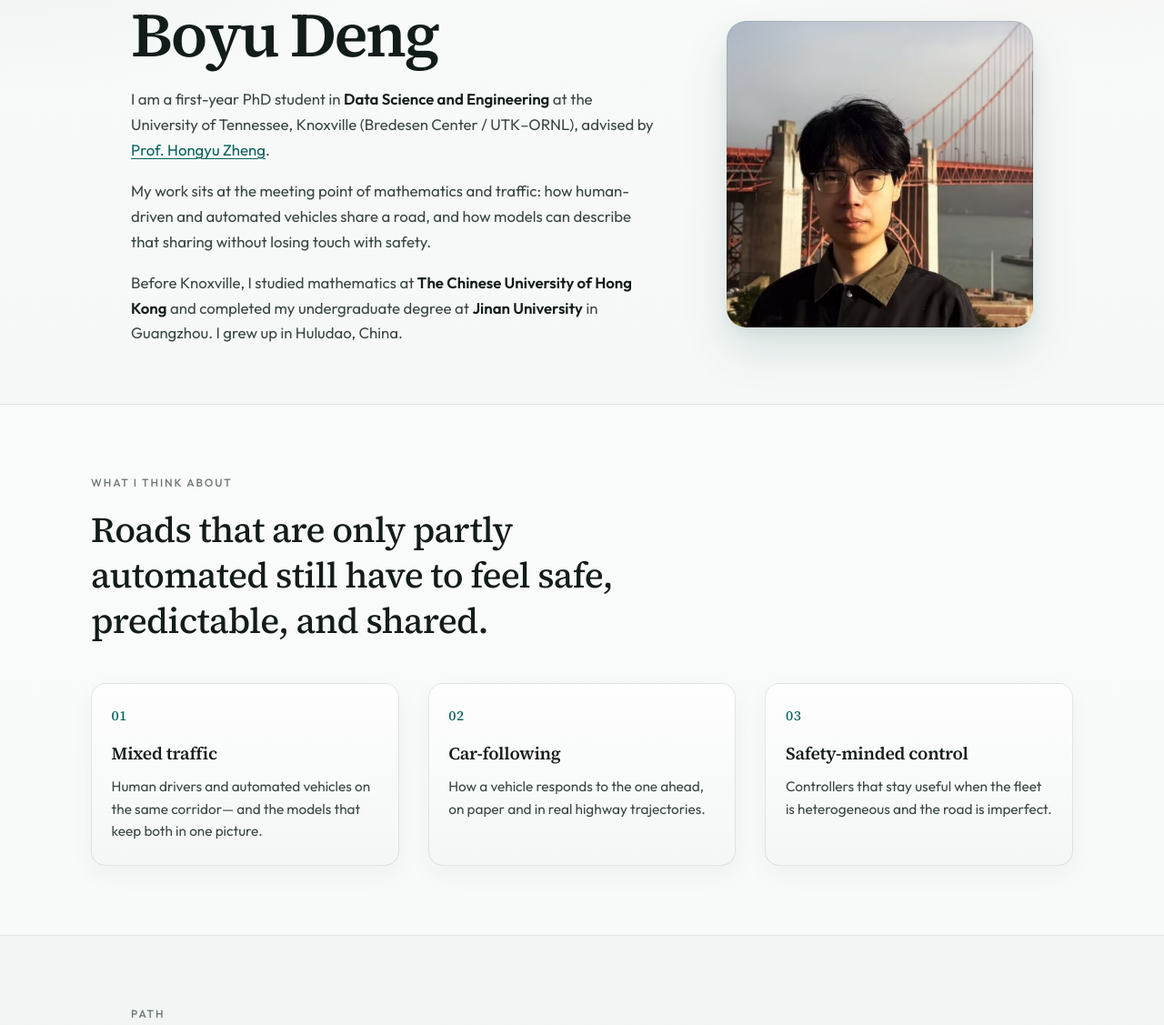
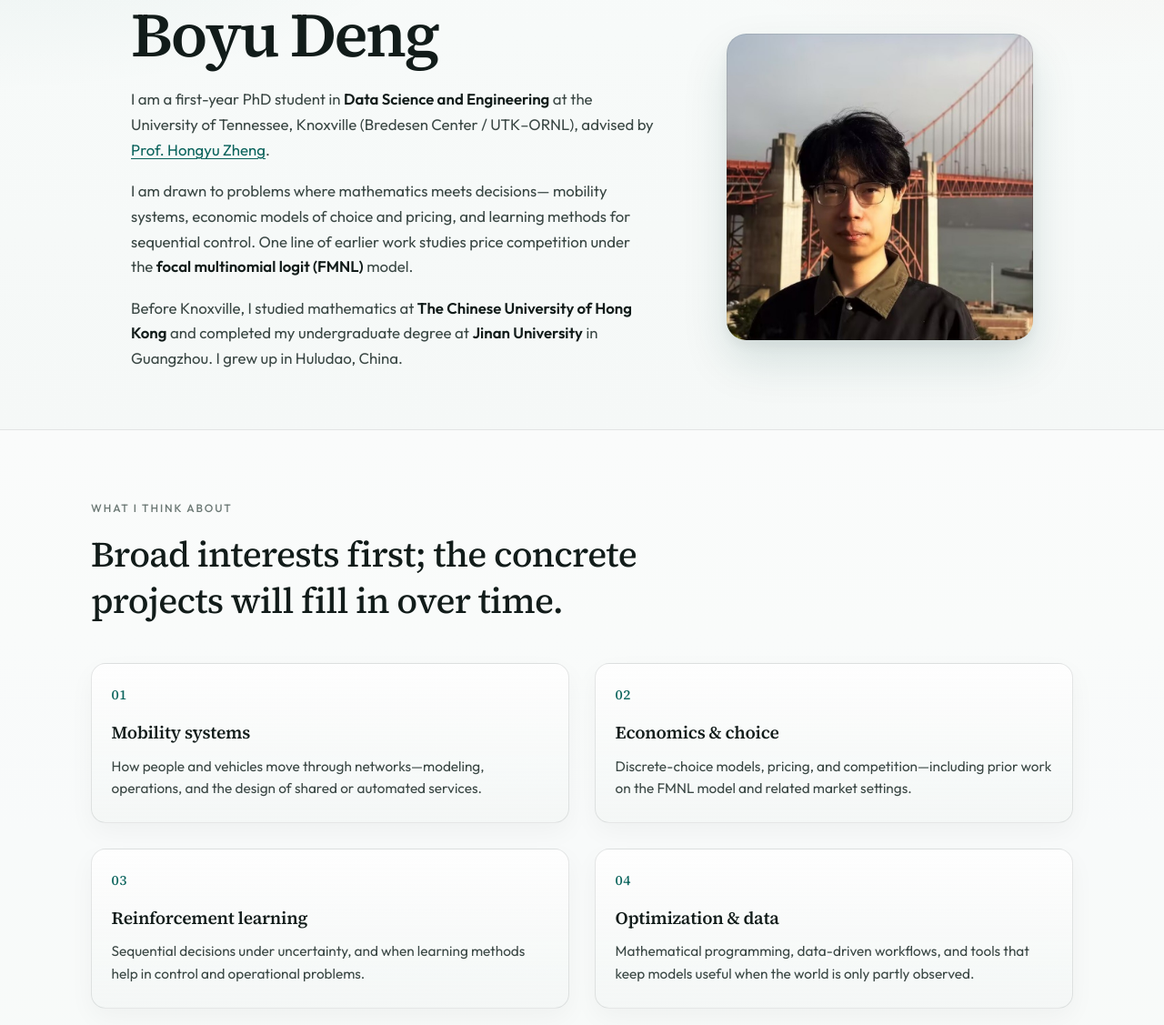
Before and after one commit to boyudeng-or/boyudeng-or.github.io, a plain HTML site: page index.html in a window 1280 px wide. Shown: the part 184-1311 px from the top of the page at 91% size. Drawn offline with Linux system fonts and the light colour scheme.

Commit message:
Broaden Focus and update advisor link and vols email.
Add economics, RL, and FMNL; keep mobility as one of several themes.

```diff
--- a/index.html
+++ b/index.html
@@ -4,7 +4,7 @@
   <meta charset="UTF-8" />
   <meta name="viewport" content="width=device-width, initial-scale=1" />
   <title>Boyu Deng</title>
-  <meta name="description" content="Boyu Deng — PhD student in Data Science and Engineering at the UTK Bredesen Center. Mixed-traffic modeling and control." />
+  <meta name="description" content="Boyu Deng — PhD student in Data Science and Engineering at the UTK Bredesen Center. Interests in mobility systems, economics, and reinforcement learning." />
   <meta name="theme-color" content="#0b3d3a" />
   <link rel="preconnect" href="https://fonts.googleapis.com" />
   <link rel="preconnect" href="https://fonts.gstatic.com" crossorigin />
@@ -33,12 +33,14 @@
             <strong>Data Science and Engineering</strong>
             at the University of Tennessee, Knoxville
             (Bredesen Center / UTK–ORNL), advised by
-            <a href="https://ise.utk.edu/people/hongyu-zheng/" target="_blank" rel="noopener noreferrer">Prof. Hongyu Zheng</a>.
+            <a href="https://zhenghongyu.github.io/" target="_blank" rel="noopener noreferrer">Prof. Hongyu Zheng</a>.
           </p>
           <p>
-            My work sits at the meeting point of mathematics and traffic:
-            how human-driven and automated vehicles share a road, and how
-            models can describe that sharing without losing touch with safety.
+            I am drawn to problems where mathematics meets decisions—
+            mobility systems, economic models of choice and pricing,
+            and learning methods for sequential control. One line of
+            earlier work studies price competition under the
+            <strong>focal multinomial logit (FMNL)</strong> model.
           </p>
           <p>
             Before Knoxville, I studied mathematics at
@@ -65,32 +67,39 @@
     <div class="focus-inner">
       <p class="eyebrow">What I think about</p>
       <h2 class="focus-lead">
-        Roads that are only partly automated still have to feel safe,
-        predictable, and shared.
+        Broad interests first; the concrete projects will fill in over time.
       </h2>
       <div class="focus-grid">
         <article class="focus-card">
           <p class="focus-index">01</p>
-          <h3>Mixed traffic</h3>
+          <h3>Mobility systems</h3>
           <p>
-            Human drivers and automated vehicles on the same corridor—
-            and the models that keep both in one picture.
+            How people and vehicles move through networks—modeling,
+            operations, and the design of shared or automated services.
           </p>
         </article>
         <article class="focus-card">
           <p class="focus-index">02</p>
-          <h3>Car-following</h3>
+          <h3>Economics &amp; choice</h3>
           <p>
-            How a vehicle responds to the one ahead, on paper and in
-            real highway trajectories.
+            Discrete-choice models, pricing, and competition—including
+            prior work on the FMNL model and related market settings.
           </p>
         </article>
         <article class="focus-card">
           <p class="focus-index">03</p>
-          <h3>Safety-minded control</h3>
+          <h3>Reinforcement learning</h3>
           <p>
-            Controllers that stay useful when the fleet is heterogeneous
-            and the road is imperfect.
+            Sequential decisions under uncertainty, and when learning
+            methods help in control and operational problems.
+          </p>
+        </article>
+        <article class="focus-card">
+          <p class="focus-index">04</p>
+          <h3>Optimization &amp; data</h3>
+          <p>
+            Mathematical programming, data-driven workflows, and tools
+            that keep models useful when the world is only partly observed.
           </p>
         </article>
       </div>
@@ -132,13 +141,13 @@
       <p class="connect-label">Open to connect</p>
       <h2 class="connect-headline">Happy to talk about research.</h2>
       <p class="connect-line">
-        Mixed traffic, modeling, control, or collaboration —
+        Mobility, economics, reinforcement learning, or collaboration —
         write to
-        <a class="connect-email" href="mailto:bdeng3@tennessee.edu">bdeng3@tennessee.edu</a>.
+        <a class="connect-email" href="mailto:bdeng3@vols.utk.edu">bdeng3@vols.utk.edu</a>.
       </p>
       <ul class="socials" aria-label="Links">
         <li>
-          <a href="mailto:bdeng3@tennessee.edu" aria-label="Email" title="Email">
+          <a href="mailto:bdeng3@vols.utk.edu" aria-label="Email" title="Email">
             <svg viewBox="0 0 24 24" fill="none" stroke="currentColor" stroke-width="1.6" aria-hidden="true"><rect x="3" y="5" width="18" height="14" rx="2"/><polyline points="3 7 12 13 21 7"/></svg>
           </a>
         </li>
--- a/styles.css
+++ b/styles.css
@@ -210,7 +210,7 @@ a:hover {
 
 .focus-lead {
   margin: 0 0 clamp(2rem, 4vw, 2.75rem);
-  max-width: 28ch;
+  max-width: 32ch;
   font-family: var(--serif);
   font-size: clamp(1.7rem, 3.6vw, 2.45rem);
   font-weight: 500;
@@ -221,8 +221,8 @@ a:hover {
 
 .focus-grid {
   display: grid;
-  grid-template-columns: repeat(3, minmax(0, 1fr));
-  gap: clamp(1.25rem, 3vw, 2rem);
+  grid-template-columns: repeat(2, minmax(0, 1fr));
+  gap: clamp(1.15rem, 2.5vw, 1.75rem);
 }
 
 .focus-card {
@@ -457,6 +457,10 @@ a:hover {
     grid-template-columns: 1fr;
   }
 
+  .focus-card:nth-child(n) {
+    animation-delay: 0s;
+  }
+
   .path-list li {
     grid-template-columns: 1fr;
     gap: 0.35rem;
```
